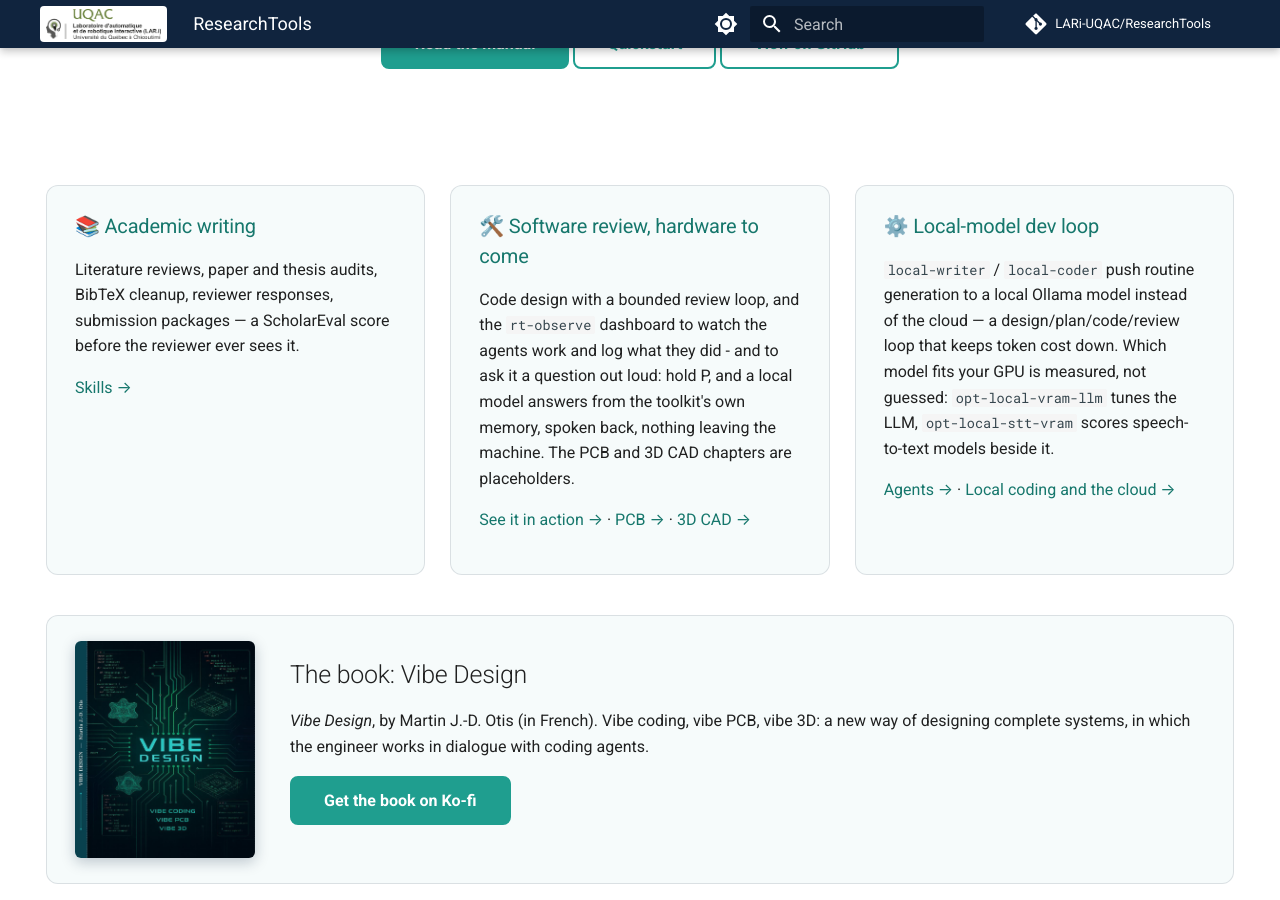
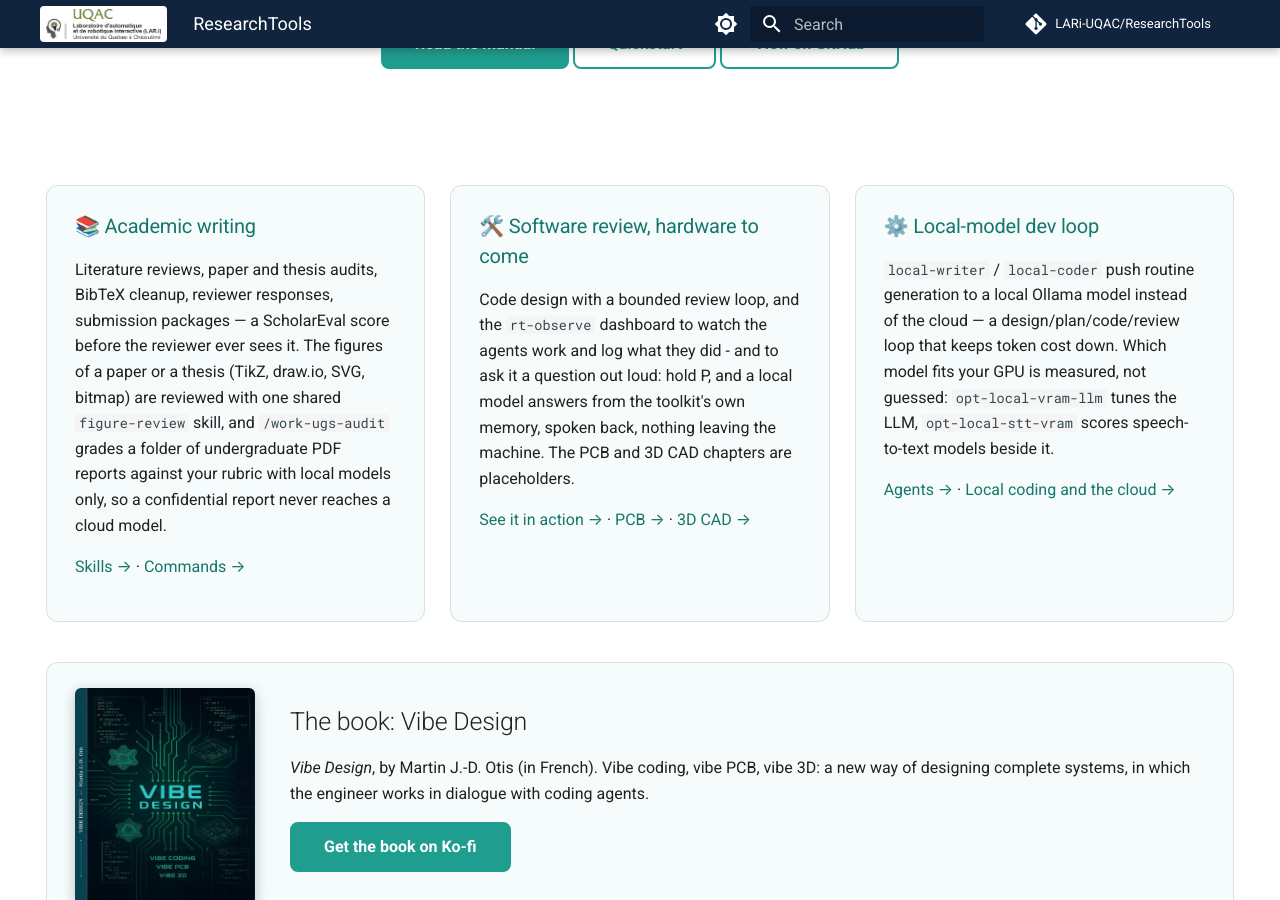
Before and after one commit to LARi-UQAC/ResearchTools, an MkDocs documentation site: the page built from docs/index.md, in a window 1280 px wide and 900 px high, scrolled down 744 px. Built offline with MkDocs 1.6.1 and Material for MkDocs 9.7.7, drawn with Linux system fonts in a browser that asks for light colours; comment, search, counter and statistics services are not loaded.

Commit message:
docs: landing page, changelog and improvements for work-ugs-audit (#104)
Co-Authored-By: Claude Sonnet 5.5 <noreply@anthropic.com>

```diff
--- a/docs/index.md
+++ b/docs/index.md
@@ -30,9 +30,12 @@ does.</p>
 ### 📚 Academic writing
 
 Literature reviews, paper and thesis audits, BibTeX cleanup, reviewer responses, submission
-packages — a ScholarEval score before the reviewer ever sees it.
+packages — a ScholarEval score before the reviewer ever sees it. The figures of a paper or a
+thesis (TikZ, draw.io, SVG, bitmap) are reviewed with one shared `figure-review` skill, and
+`/work-ugs-audit` grades a folder of undergraduate PDF reports against your rubric with local
+models only, so a confidential report never reaches a cloud model.
 
-[Skills →](manual/06-skills.md)
+[Skills →](manual/06-skills.md) · [Commands →](manual/04-commands.md)
 
 </div>
 
```
Also changed, not shown: CHANGELOG.md (+9 -0 lines), IMPROVEMENTS.md (+1 -0 lines).
